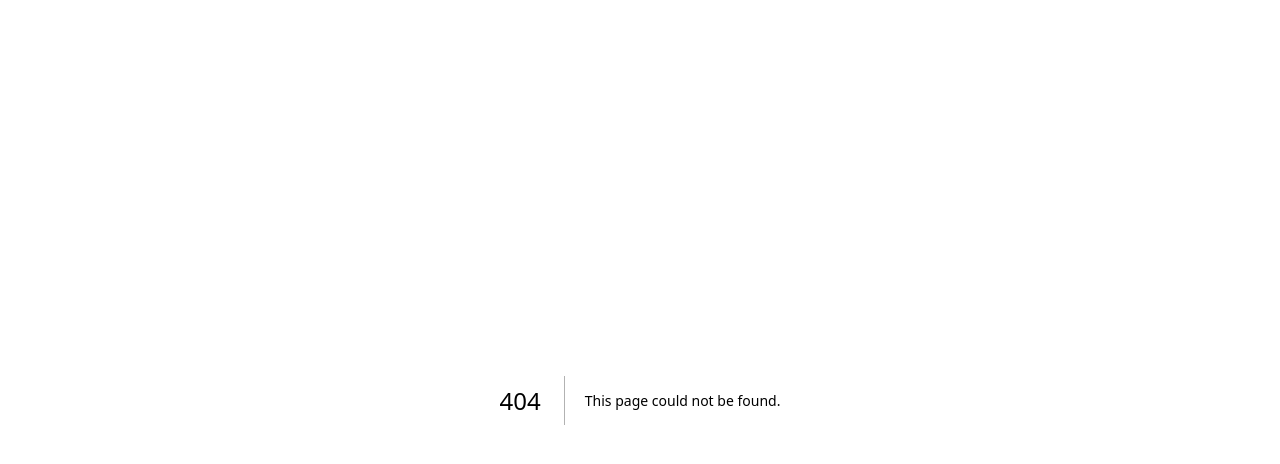
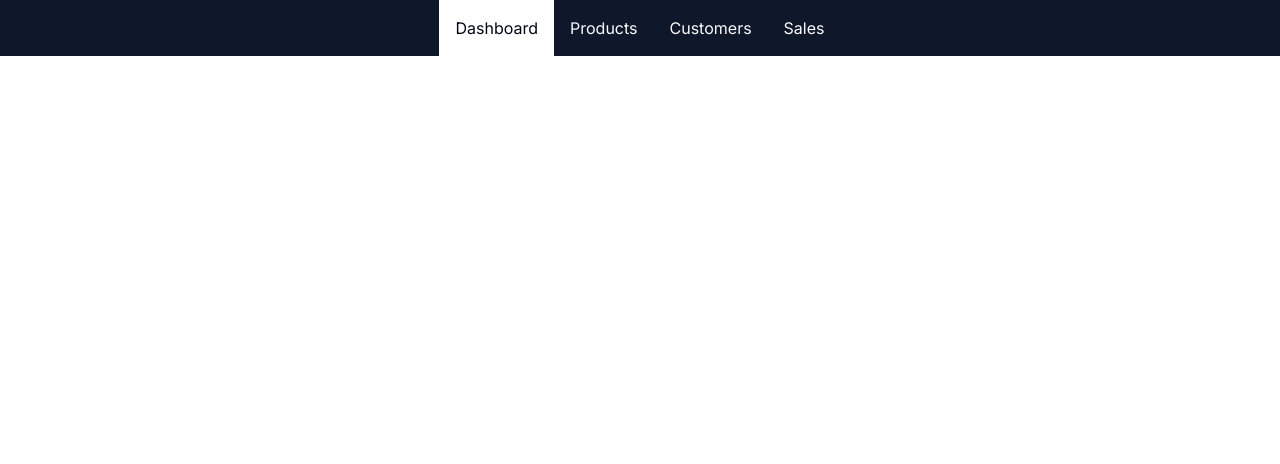
Before and after one commit to brhoughton/next-ecommerce, a Next.js app: page /admin in a window 1280 px wide. Before the commit this address had no page. Shown: the top 464 px of the page. Built offline with nearby package versions, Linux system fonts and the light colour scheme.

Commit message:
Added Nav, Page, and Layout

```diff
--- /dev/null
+++ b/src/app/admin/layout.tsx
@@ -0,0 +1,19 @@
+import { Nav, NavLink } from "@/components/Nav";
+
+export default function AdminLayout({
+	children,
+}: Readonly<{
+	children: React.ReactNode;
+}>) {
+	return (
+		<>
+			<Nav>
+				<NavLink href="/admin">Dashboard</NavLink>
+				<NavLink href="/admin/products">Products</NavLink>
+				<NavLink href="/admin/users">Customers</NavLink>
+				<NavLink href="/admin/orders">Sales</NavLink>
+			</Nav>
+			<div className="container my-6">{children}</div>
+		</>
+	);
+}
--- /dev/null
+++ b/src/app/admin/page.tsx
@@ -0,0 +1,3 @@
+export default function AdminDashboard() {
+	<h1>Dashboard</h1>;
+}
--- /dev/null
+++ b/src/components/Nav.tsx
@@ -0,0 +1,27 @@
+"use client";
+
+import { cn } from "@/lib/utils";
+import Link from "next/link";
+import { usePathname } from "next/navigation";
+import { ComponentProps, ReactNode } from "react";
+
+export function Nav({ children }: { children: ReactNode }) {
+	return (
+		<nav className="bg-primary text-primary-foreground flex justify-center px-4">
+			{children}
+		</nav>
+	);
+}
+
+export function NavLink(props: Omit<ComponentProps<typeof Link>, "className">) {
+	const pathname = usePathname();
+	return (
+		<Link
+			{...props}
+			className={cn(
+				"p-4 hover:bg-secondary hover:text-secondary-foreground focus-visible:bg-secondary focus-visible:text-secondary-foreground",
+				pathname === props.href && "bg-background text-foreground"
+			)}
+		/>
+	);
+}
```
